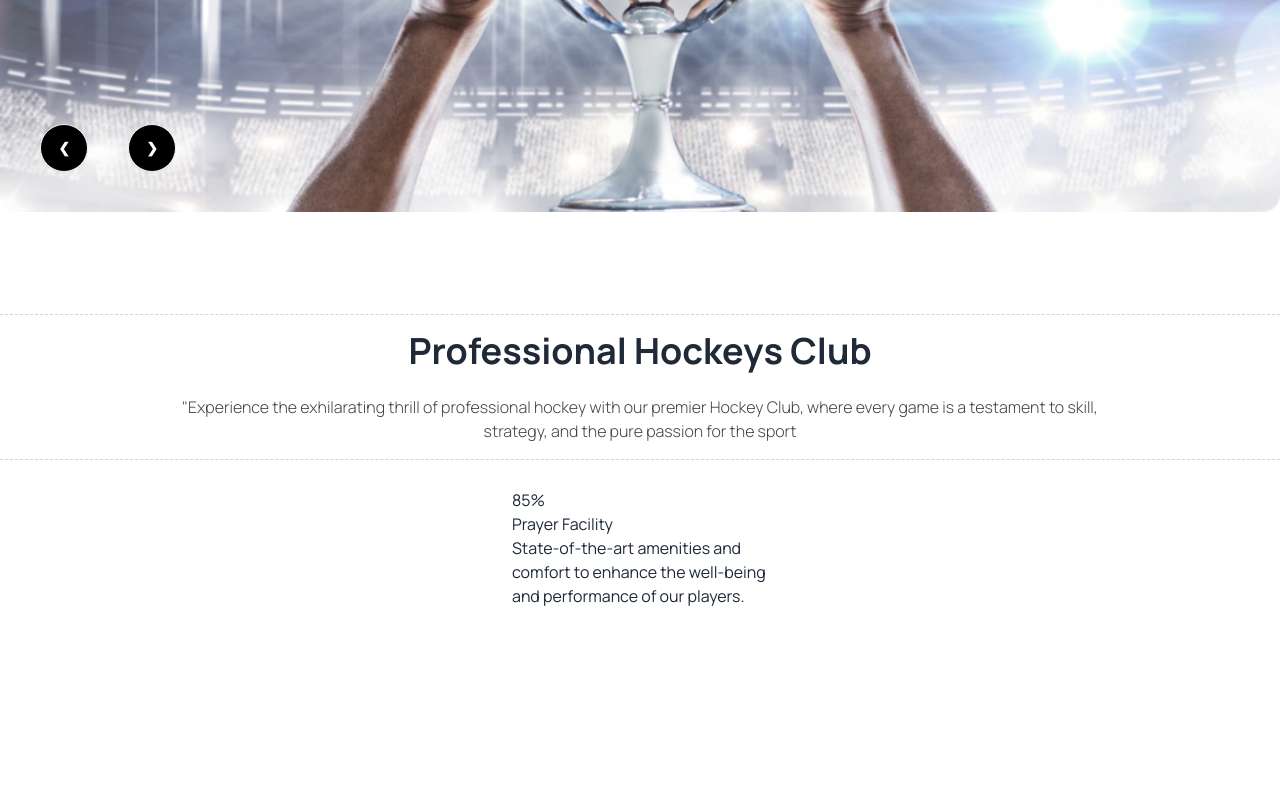
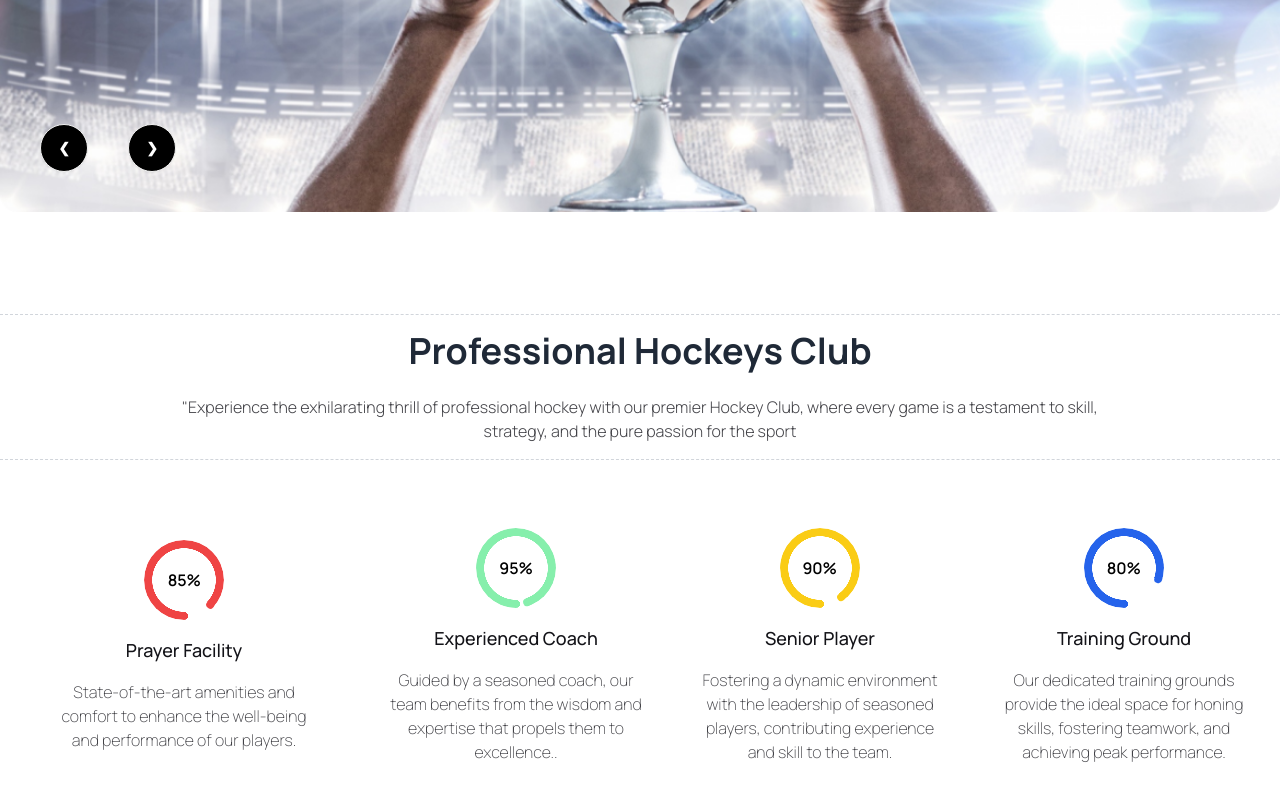
Before and after one commit to MarkBiswas73/B9A3, a plain HTML site: page index.html in a window 1280 px wide. Shown: the part 456-1256 px from the top of the page. Before the commit the page ends 1064 px from the top, so only its background shows below. Drawn offline with nearby package versions, Linux system fonts and the light colour scheme.

Commit message:
Progress bars COMPLETE

```diff
--- a/index.html
+++ b/index.html
@@ -129,15 +129,47 @@
 
     <!-- Progress bars -->
 <section class="lg:flex justify-center">
-  <!-- Player facility -->
-      <div >
-        <div >85%</span></div>
+<!-- Player facility -->
+    <div class="flex flex-col items-center justify-center m-7 p-6">
+      <div class="radial-progress text-red-500 rotate-180" style="--value:87;" role="progressbar"><span class="text-black font-semibold rotate-180 ">85%</span></div>
 
-      <div class="max-w-64">
-        <h3 >Prayer Facility</h3>
-        <p >State-of-the-art amenities and comfort to enhance the well-being and performance of our players.</p>
-      </div>
-      </div>
+    <div class="max-w-64">
+      <h3 class="text-hockey-heading-color font-medium text-lg text-center m-4">Prayer Facility</h3>
+      <p class="text-hockey-small-color font-extralight text-base text-center">State-of-the-art amenities and comfort to enhance the well-being and performance of our players.</p>
+    </div>
+    </div>
+
+    <!-- Experienced Coach -->
+    <div class=" flex flex-col items-center justify-center m-5 p-1">
+      <div class="radial-progress text-green-300 rotate-180" style="--value:95;" role="progressbar"><span class="text-black font-semibold rotate-180">95%</span></div>
+
+    <div class="max-w-64">
+      <h3 class="text-hockey-heading-color font-medium text-lg text-center m-4">Experienced Coach</h3>
+      <p class="text-hockey-small-color font-extralight text-base text-center">Guided by a seasoned coach, our team benefits from the wisdom and expertise that propels them to excellence..</p>
+    </div>
+    </div>
+<!-- Senior Player -->
+    <div class="flex flex-col items-center justify-center m-5 p-1">
+      <div class="radial-progress text-yellow-400 rotate-180" style="--value:90;" role="progressbar"><span class="text-black font-semibold rotate-180">90%</span></div>
+
+    <div class="max-w-64">
+      <h3 class="text-hockey-heading-color font-medium text-lg text-center m-4">Senior Player</h3>
+      <p class="text-hockey-small-color font-extralight text-base text-center">Fostering a dynamic environment with the leadership of seasoned players, contributing experience and skill to the team.</p>
+    </div>
+    </div>
+<!-- Training Ground -->
+    <div class="flex flex-col items-center justify-center m-5 p-1">
+      <div class="radial-progress text-blue-600 rotate-180" style="--value:80;" role="progressbar"><span class="text-black font-semibold rotate-180">80%</span></div>
+
+    <div class="max-w-64">
+      <h3 class="text-hockey-heading-color font-medium text-lg text-center m-4">Training Ground</h3>
+      <p class="text-hockey-small-color font-extralight text-base text-center">Our dedicated training grounds provide the ideal space for honing skills, fostering teamwork, and achieving peak performance.
+      </p>
+    </div>
+    </div>
+
+</section>
+
 
     <div>
 
```
